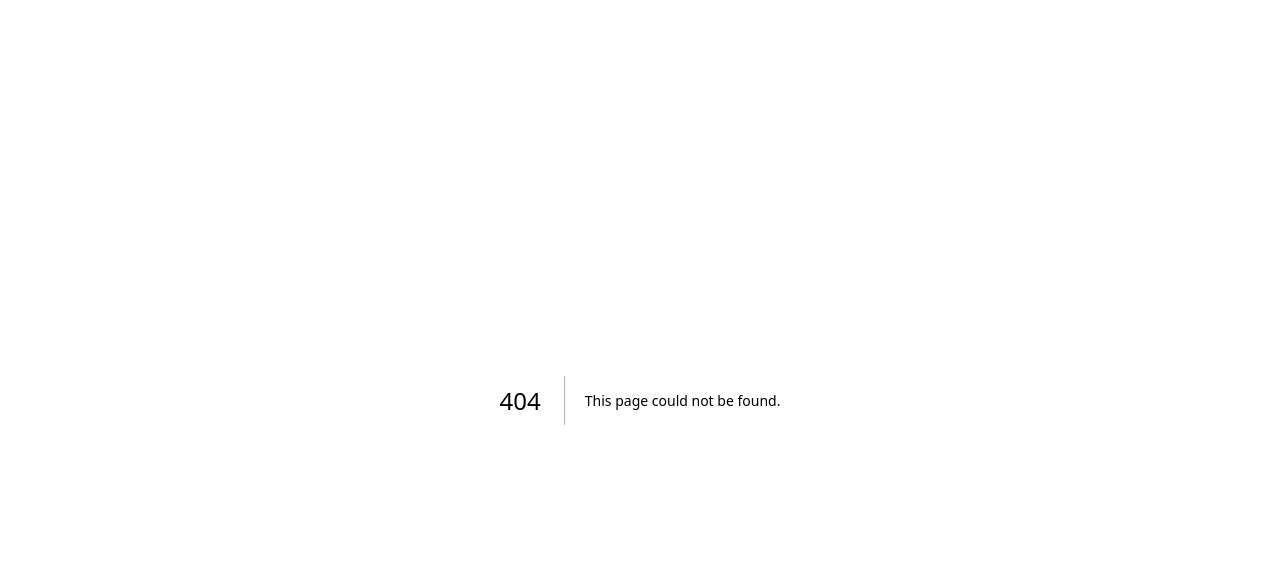
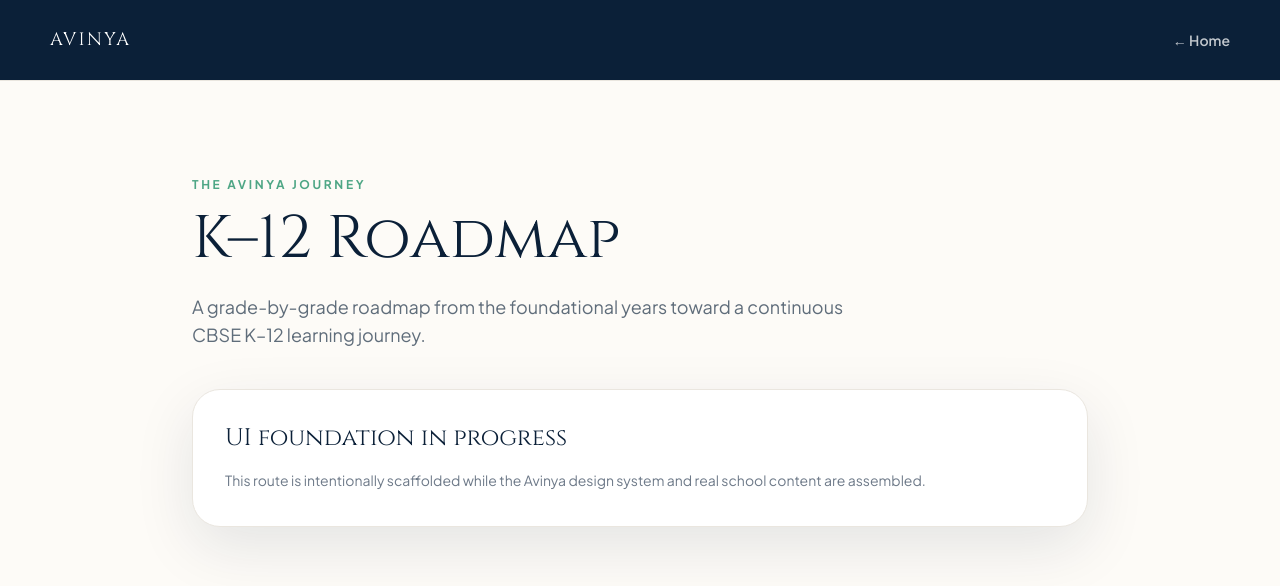
Before and after one commit to vaniedutrust-coder/avinya-vidya-mandir., a Next.js app: page /journey in a window 1280 px wide. Before the commit this address had no page. Shown: the top 586 px of the page. Built offline with nearby package versions, Linux system fonts and the light colour scheme.

Commit message:
feat: scaffold Avinya public routes

```diff
--- /dev/null
+++ b/app/journey/page.tsx
@@ -0,0 +1,5 @@
+import { SectionPage } from "../../components/section-page";
+
+export default function Page() {
+  return <SectionPage eyebrow="The Avinya Journey" title="K–12 Roadmap" description="A grade-by-grade roadmap from the foundational years toward a continuous CBSE K–12 learning journey." />;
+}
```
